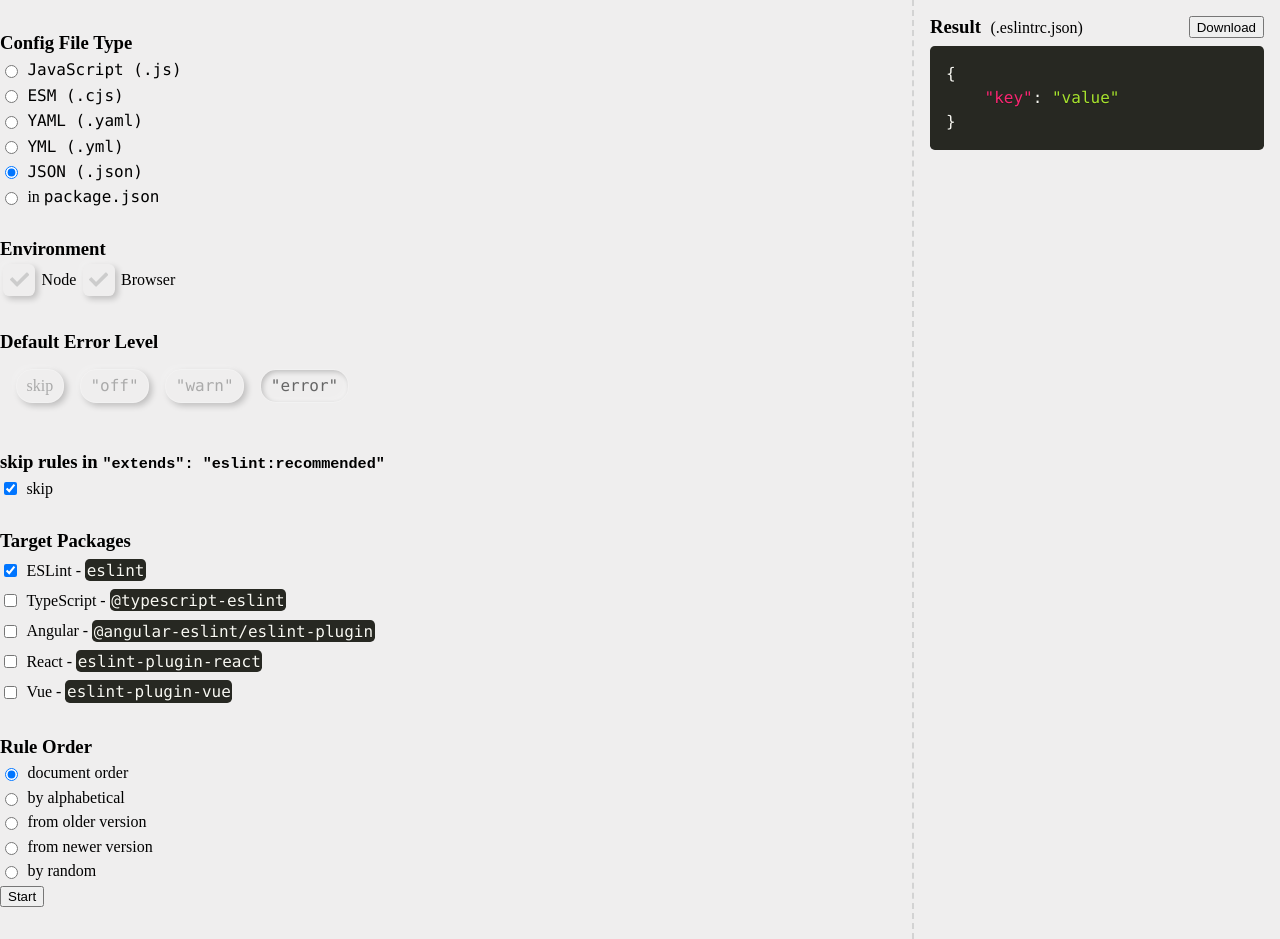
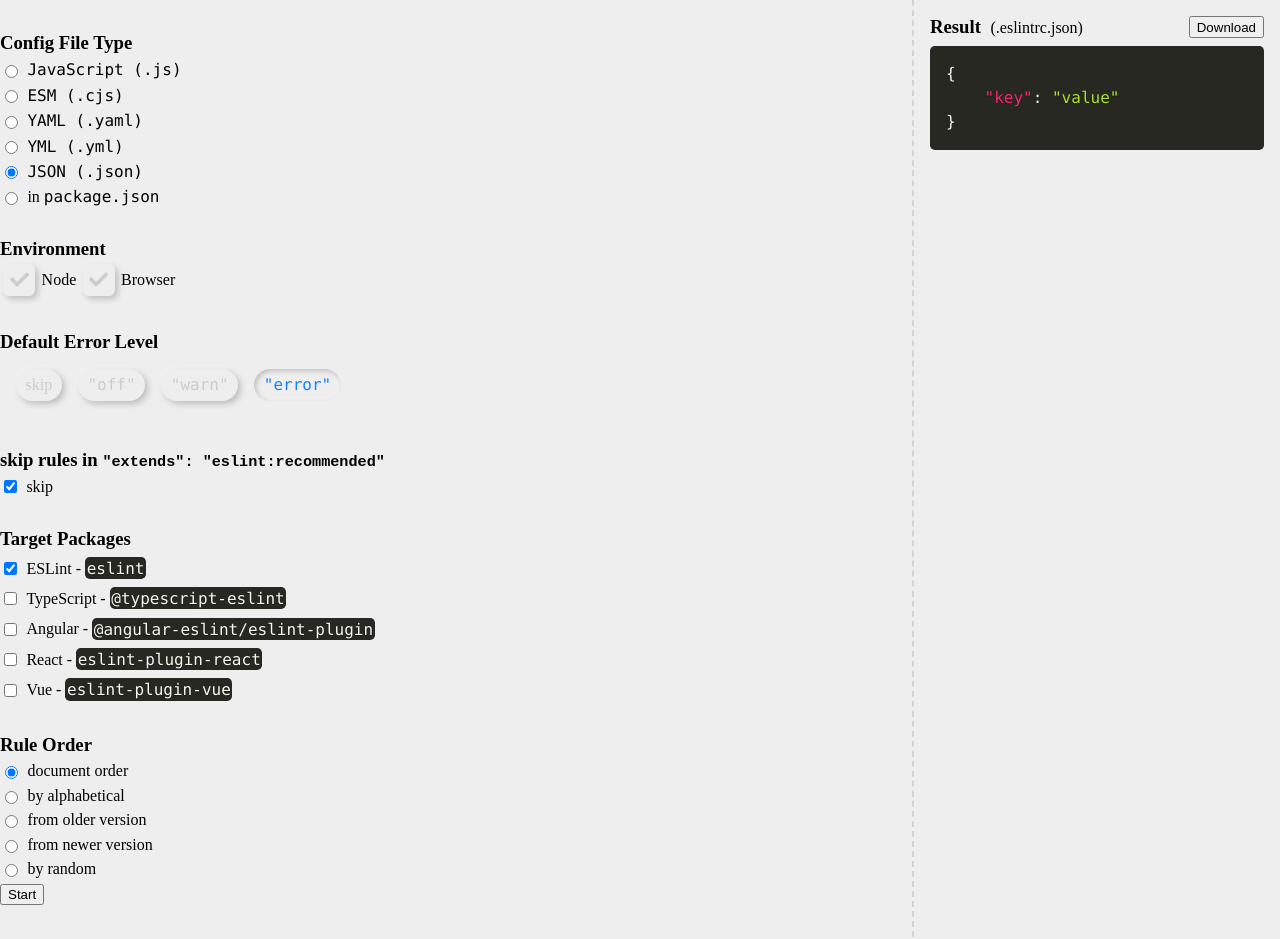
Before and after one commit to han41858/create-eslintrc, an Angular app: page /start in a window 1280 px wide. Both pictures are taken after a click on the button "Start". Built offline with nearby package versions, Linux system fonts and the light colour scheme.

Commit message:
ErrorLevelSelectorComponent - style unified

```diff
--- a/src/app/components/error-level-selector/error-level-selector.component.sass
+++ b/src/app/components/error-level-selector/error-level-selector.component.sass
@@ -4,12 +4,11 @@
 	padding: 1rem
 
 	.inputContainer
-		border: 1px solid rgba(255, 255, 255, .2)
 		border-radius: 1rem
 
 		box-shadow: var(--box-shadow-outset)
 
-		color: #aaa
+		color: var(--color-normal)
 
 		input[type="radio"]
 			display: none
@@ -28,7 +27,7 @@
 	.inputContainer.selected
 		box-shadow: var(--box-shadow-inset)
 
-		color: #666
+		color: var(--color-primary)
 
 	.inputContainer:not(:first-child)
 		margin-left: 1rem
```
